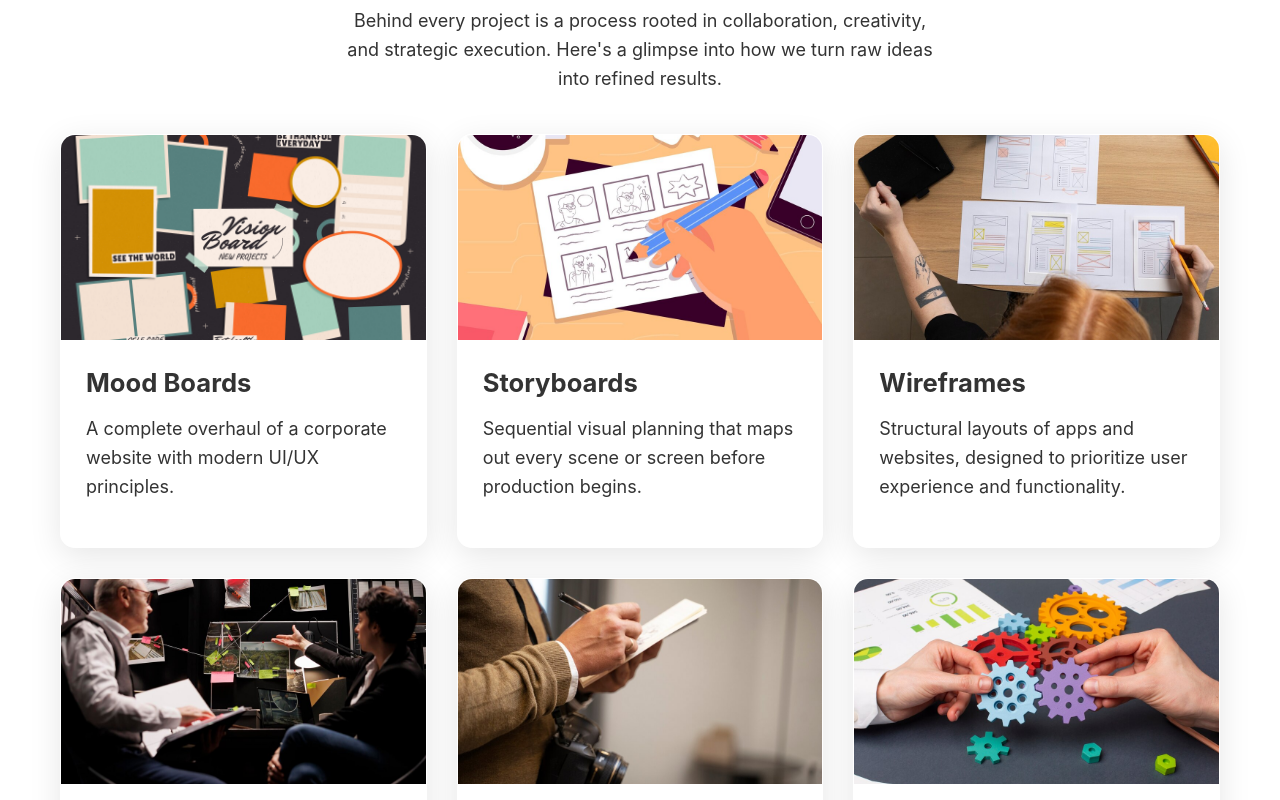
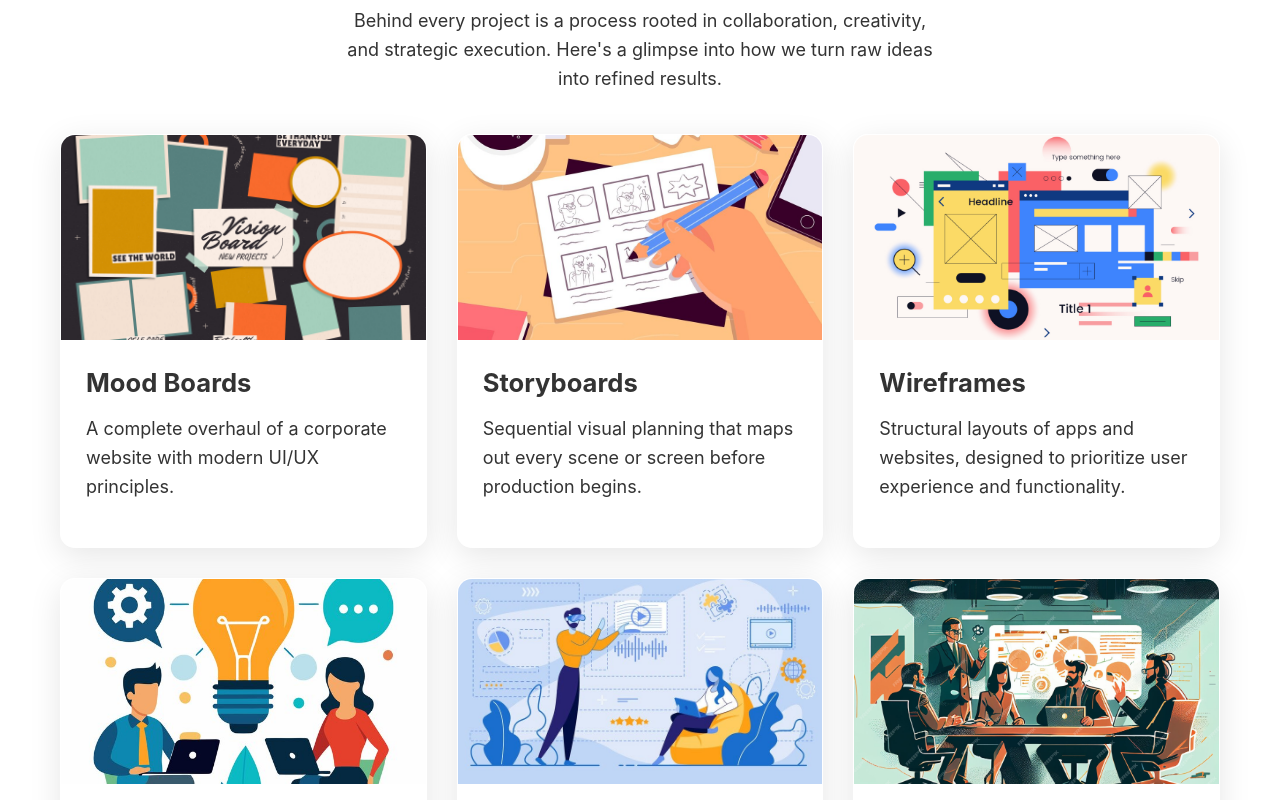
Before and after one commit to Jenoza/Jenoza-FrontEnd, an Angular app: page /talent in a window 1280 px wide. Shown: the part 560-1360 px from the top of the page. Built offline with nearby package versions, Linux system fonts and the light colour scheme.

Commit message:
New ImageURL on Talent Page

```diff
--- a/src/app/components/talent/talent-gallery/talent-gallery.component.ts
+++ b/src/app/components/talent/talent-gallery/talent-gallery.component.ts
@@ -139,22 +139,22 @@ export class TalentGalleryComponent {
       description: 'Sequential visual planning that maps out every scene or screen before production begins.'
     },
     {
-      imageUrl: '../../../assets/images/talent/WireFrames.jpg',
+      imageUrl: '../../../assets/images/talent/wireframe.png',
       title: 'Wireframes',
       description: 'Structural layouts of apps and websites, designed to prioritize user experience and functionality.'
     },
     {
-      imageUrl: '../../../assets/images/talent/BrainStorm.jpg',
+      imageUrl: '../../../assets/images/talent/brainstorming.jpg',
       title: 'Brainstorm Snapshots',
       description: 'Collaborative sessions with sketches, mind maps, and sticky notes — where raw ideas are born.'
     },
     {
-      imageUrl: '../../../assets/images/talent/ProductionNotes.jpg',
+      imageUrl: '../../../assets/images/talent/production-notes.jpg',
       title: 'Production Notes',
       description: 'Blurred insights into planning, scripts, revisions, and timelines — the backbone of smooth execution.'
     },
     {
-      imageUrl: '../../../assets/images/talent/Testing.jpg',
+      imageUrl: '../../../assets/images/talent/concept-testing.jpg',
       title: 'Concept Testing',
       description: 'User and peer feedback on early concepts to refine direction and validate creative ideas.'
 
```
